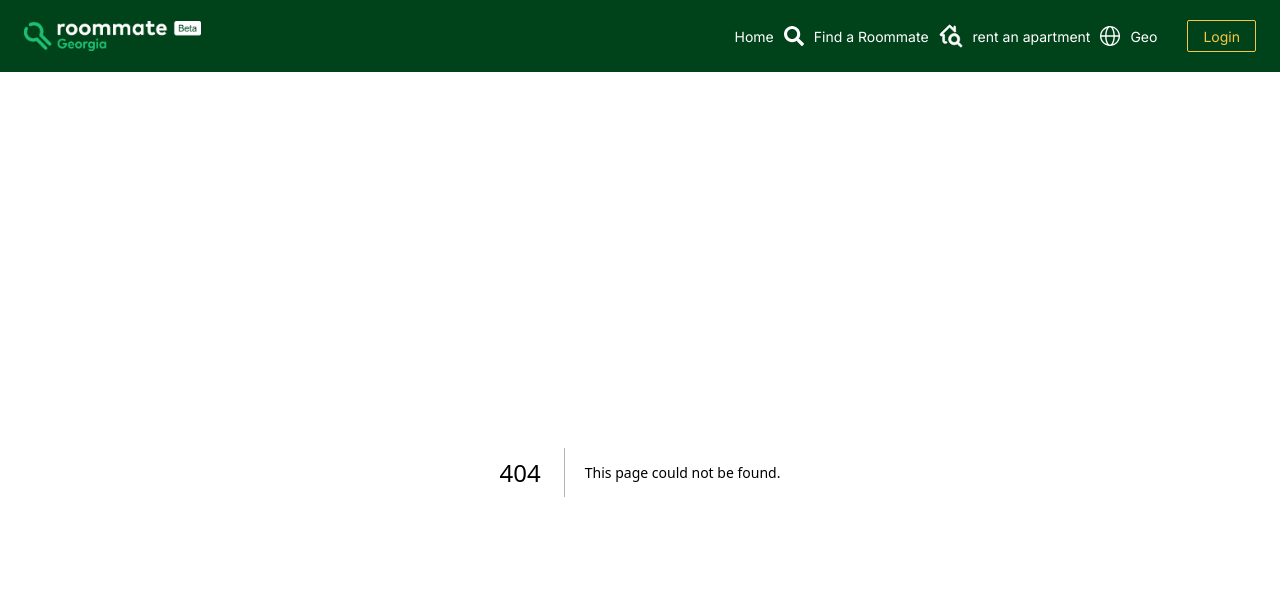
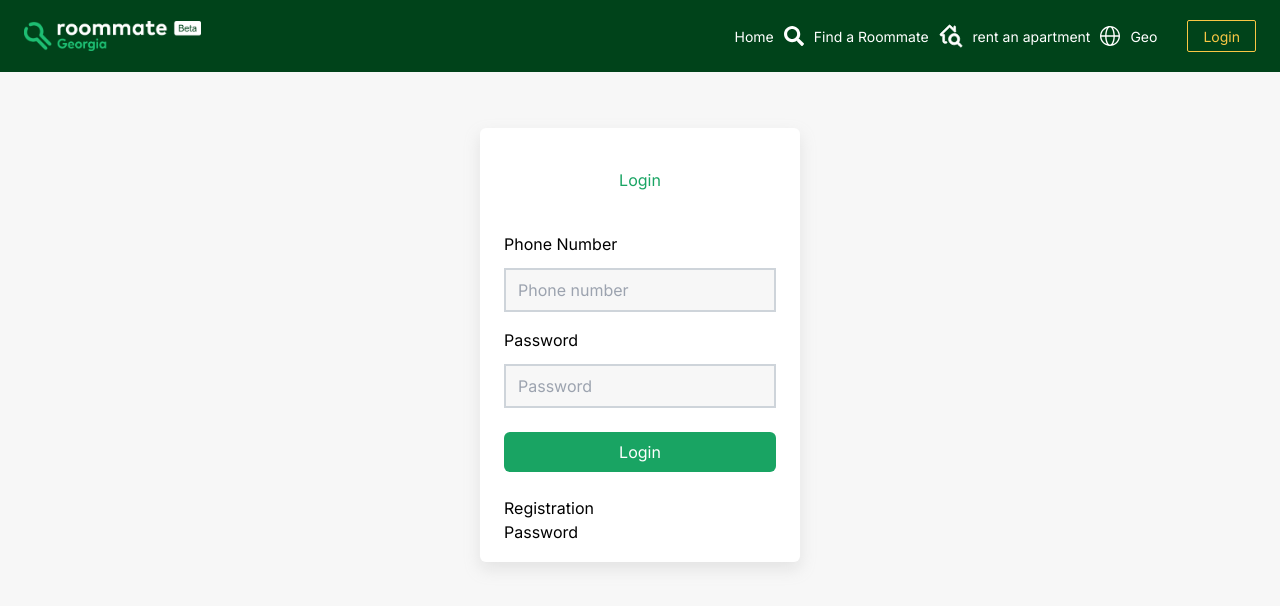
Before and after one commit to LadoAsambadze/room-mate-project, a Next.js app: page /login in a window 1280 px wide. Before the commit this address had no page. Shown: the top 606 px of the page. Built offline with nearby package versions, Linux system fonts and the light colour scheme.

Commit message:
feat: start work on login page markup

```diff
--- /dev/null
+++ b/app/login/page.tsx
@@ -0,0 +1,32 @@
+import React from 'react'
+
+export default function page() {
+  return (
+    <>
+      <div className="w-full min-h-screen flex flex-col items-center pt-14 px-5 bg-[#F7F7F7]">
+        <div className="bg-white flex flex-col  shadow-boxItem  w-[320px] h-[434px] px-6 pt-10  rounded-md">
+          <span className="text-[#19a463] text-base text-center">Login</span>
+          <div className="mt-10 mb-4 flex flex-col">
+            <label className="mb-3">Phone Number</label>
+            <input
+              className="bg-[#f7f7f7]  border-solid px-3 py-2 border-[#ced4da] border-2 focus:outline-none"
+              placeholder="Phone number"
+            />
+          </div>
+          <div className="flex flex-col">
+            <label className="mb-3">Password</label>
+            <input
+              className="bg-[#f7f7f7]  border-solid px-3 py-2 border-[#ced4da] border-2 focus:outline-none"
+              placeholder="Password"
+            />
+          </div>
+          <button className="bg-[#19a463] py-2 w-full text-white my-6  text-base rounded-md">
+            Login
+          </button>
+          <button className="text-left">Registration</button>
+          <button className="text-left">Password</button>
+        </div>
+      </div>
+    </>
+  )
+}
--- a/app/searchUser/page.tsx
+++ b/app/searchUser/page.tsx
@@ -1,7 +1,17 @@
-import React from 'react'
+'use client'
+
+import axios from 'axios'
+import React, { useEffect } from 'react'
 
 export default function page() {
-  return (
-    <div>page</div>
-  )
+  useEffect(() => {
+    const getUser = async () => {
+      const response = await axios.get(
+        'https://api.roommategeorgia.ge/users/search'
+      )
+      console.log(response)
+    }
+    getUser()
+  }, [])
+  return <div>page</div>
 }
--- a/components/header/Header.tsx
+++ b/components/header/Header.tsx
@@ -71,7 +71,9 @@ export default function Header() {
             </svg>
             <span className="headers">Geo</span>
           </div>
-          <button className="btn">Login</button>
+          <Link href="/login">
+            <button className="btn">Login</button>
+          </Link>
           <BurgerIcon />
         </div>
       </div>
```
Also changed, not shown: vercel.json.
